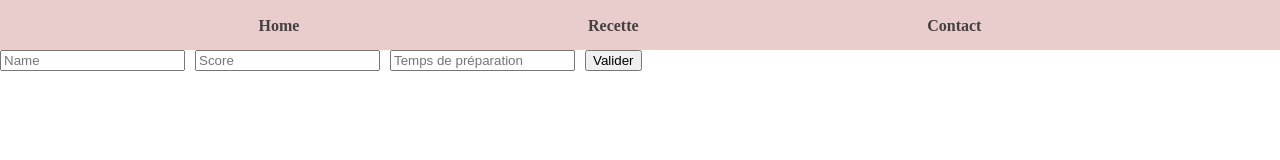
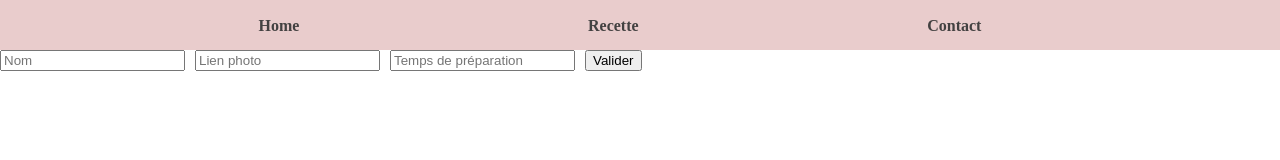
Before and after one commit to kenza17-urc/khamm, a React (Vite) app: page /recette in a window 1280 px wide. Shown: the top 160 px of the page. Built offline with nearby package versions, Linux system fonts and the light colour scheme.

Commit message:
form recette

```diff
--- a/src/component/Recette/FormRecette.tsx
+++ b/src/component/Recette/FormRecette.tsx
@@ -21,8 +21,8 @@ const FormRecette = ({ onSubmit }: FormProps) => {
 
     return (
         <form onSubmit={handleSubmit(submitForm)}>
-            <input style={{marginRight: "10px"}} {...register("name", { required: true })} placeholder="Name" />
-            <input style={{marginRight: "10px"}} {...register("photo", { required: true })} placeholder="Score" type="number" />
+            <input style={{marginRight: "10px"}} {...register("name", { required: true })} placeholder="Nom" />
+            <input style={{marginRight: "10px"}} {...register("photo", { required: true })} placeholder="Lien photo" />
             <input style={{marginRight: "10px"}} {...register("time", { required: true })} placeholder="Temps de préparation" type="number" />
             <input type="submit" value="Valider" />
         </form>
```
